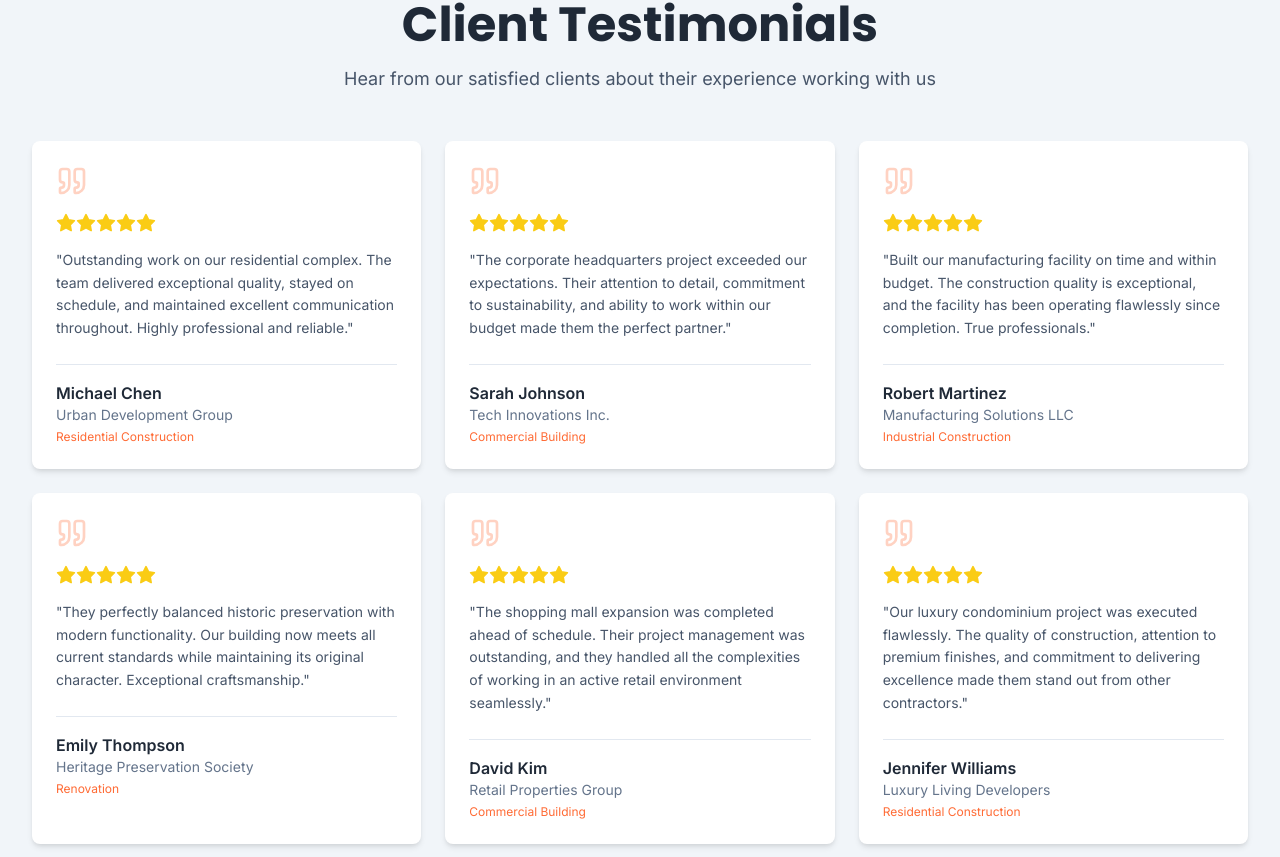
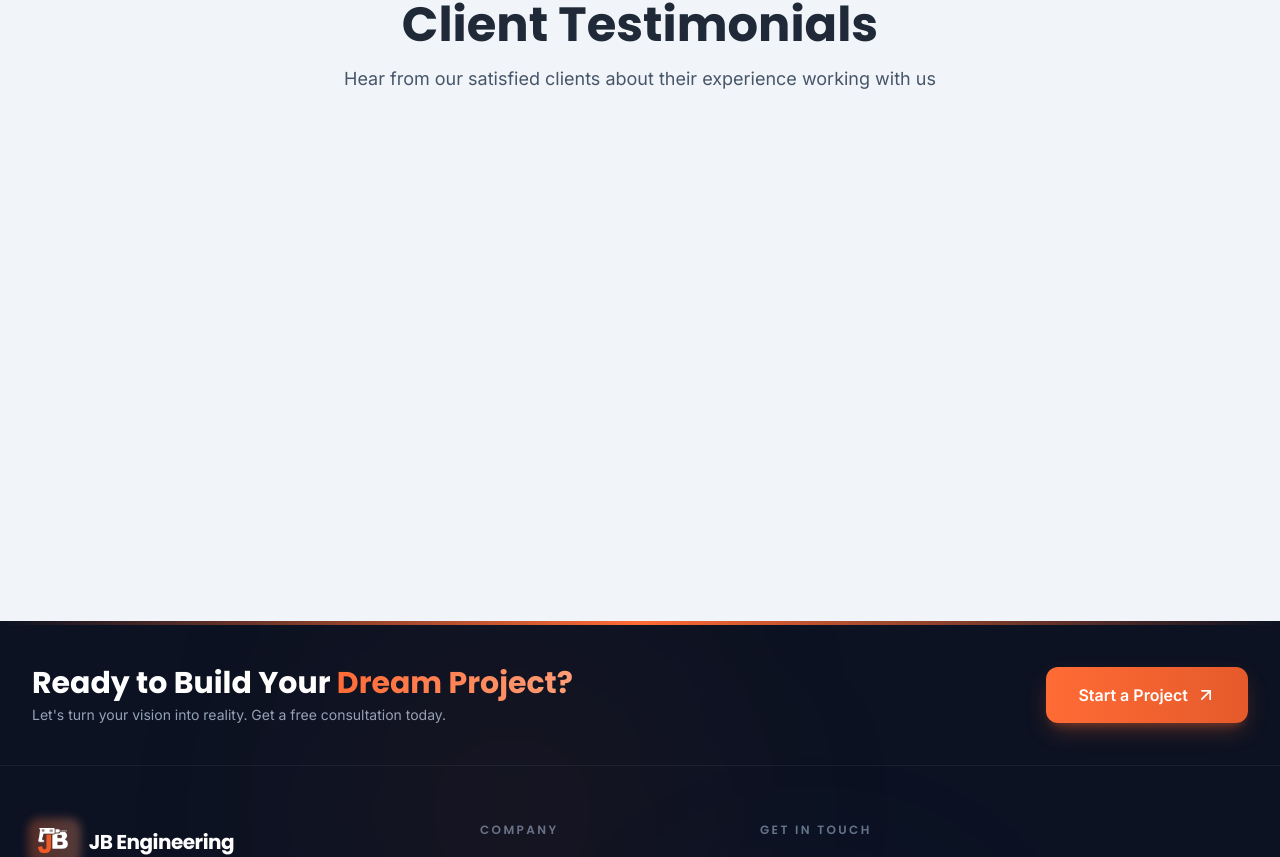
Before and after one commit to HimsxCodes/Constructionnn, a Next.js app: page / in a window 1280 px wide. Shown: the part 3644-4501 px from the top of the page. Built offline with nearby package versions, Linux system fonts and the light colour scheme.

Commit message:
feat: Add Google Reviews section to the home page, integrating an Elfsight widget.

```diff
--- a/app/page.tsx
+++ b/app/page.tsx
@@ -3,10 +3,9 @@ import { HeroSection } from "@/components/HeroSection";
 import { ServiceCard } from "@/components/ServiceCard";
 import { ProjectGallery } from "@/components/ProjectGallery";
 import { StatsCounter } from "@/components/StatsCounter";
-import { TestimonialCard } from "@/components/TestimonialCard";
+import { GoogleReviewsSection } from "@/components/GoogleReviewsSection";
 import { services } from "@/data/services";
 import { projects } from "@/data/projects";
-import { testimonials } from "@/data/testimonials";
 import { FadeIn } from "@/components/FadeIn";
 import Link from "next/link";
 
@@ -66,13 +65,7 @@ export default function Home() {
               Hear from our satisfied clients about their experience working with us
             </p>
           </FadeIn>
-          <div className="grid grid-cols-1 md:grid-cols-2 lg:grid-cols-3 gap-6">
-            {testimonials.slice(0, 6).map((testimonial, index) => (
-              <FadeIn key={testimonial.id} delay={index * 0.1}>
-                <TestimonialCard testimonial={testimonial} />
-              </FadeIn>
-            ))}
-          </div>
+          <GoogleReviewsSection />
         </div>
       </section>
     </>
--- /dev/null
+++ b/components/GoogleReviewsSection.tsx
@@ -0,0 +1,15 @@
+"use client";
+
+import Script from "next/script";
+
+export function GoogleReviewsSection() {
+  return (
+    <div className="w-full min-h-[400px]">
+      <Script src="https://elfsightcdn.com/platform.js" strategy="lazyOnload" />
+      <div
+        className="elfsight-app-094142ca-c508-44c1-8bee-56231708cc2a"
+        data-elfsight-app-lazy="true"
+      ></div>
+    </div>
+  );
+}
```
